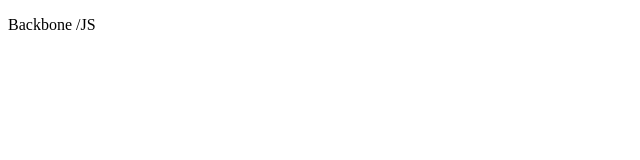
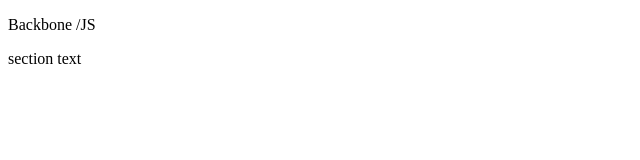
Before and after one commit to surdinboris/backbn, a plain HTML site: page index.html in a window 1280 px wide. Shown: the full height of the page, 0-640 px from the left. Drawn offline with nearby package versions, Linux system fonts and the light colour scheme.

```diff
--- a/index.html
+++ b/index.html
@@ -7,7 +7,7 @@
 <body>
 <p>Backbone /JS</p>
 <section class="todoapp">
-
+    section text
 </section>
 
 <script src="node_modules/jquery/dist/jquery.js"></script>
--- a/js/views/appview.js
+++ b/js/views/appview.js
@@ -26,8 +26,6 @@
         // Instead of generating a new element, bind to the existing skeleton of
         // the App already present in the HTML.
         el: '.todoapp',
-
-
 
         // Our template for the line of statistics at the bottom of the app.
         statsTemplate: _.template($('#stats-template').html()),
```
